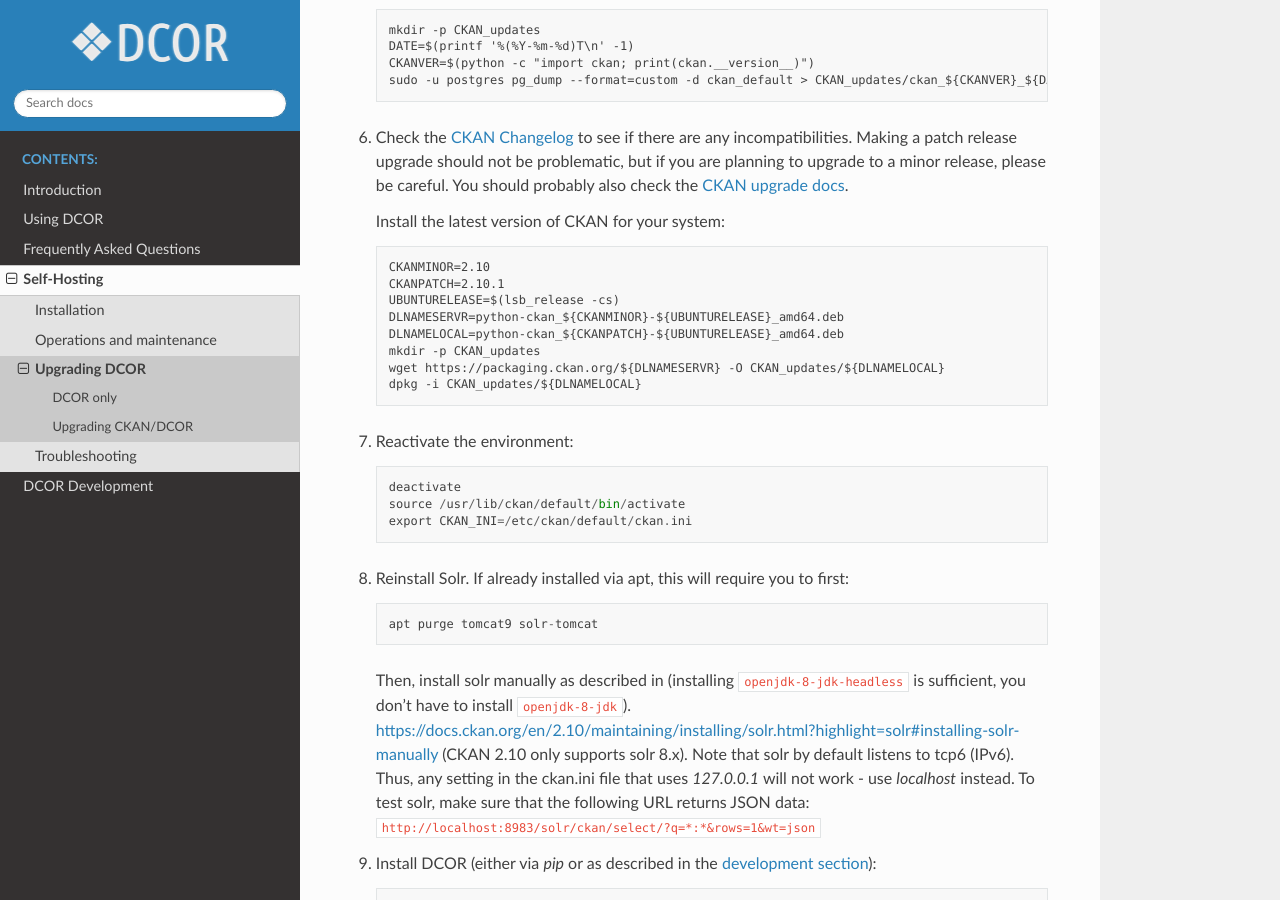
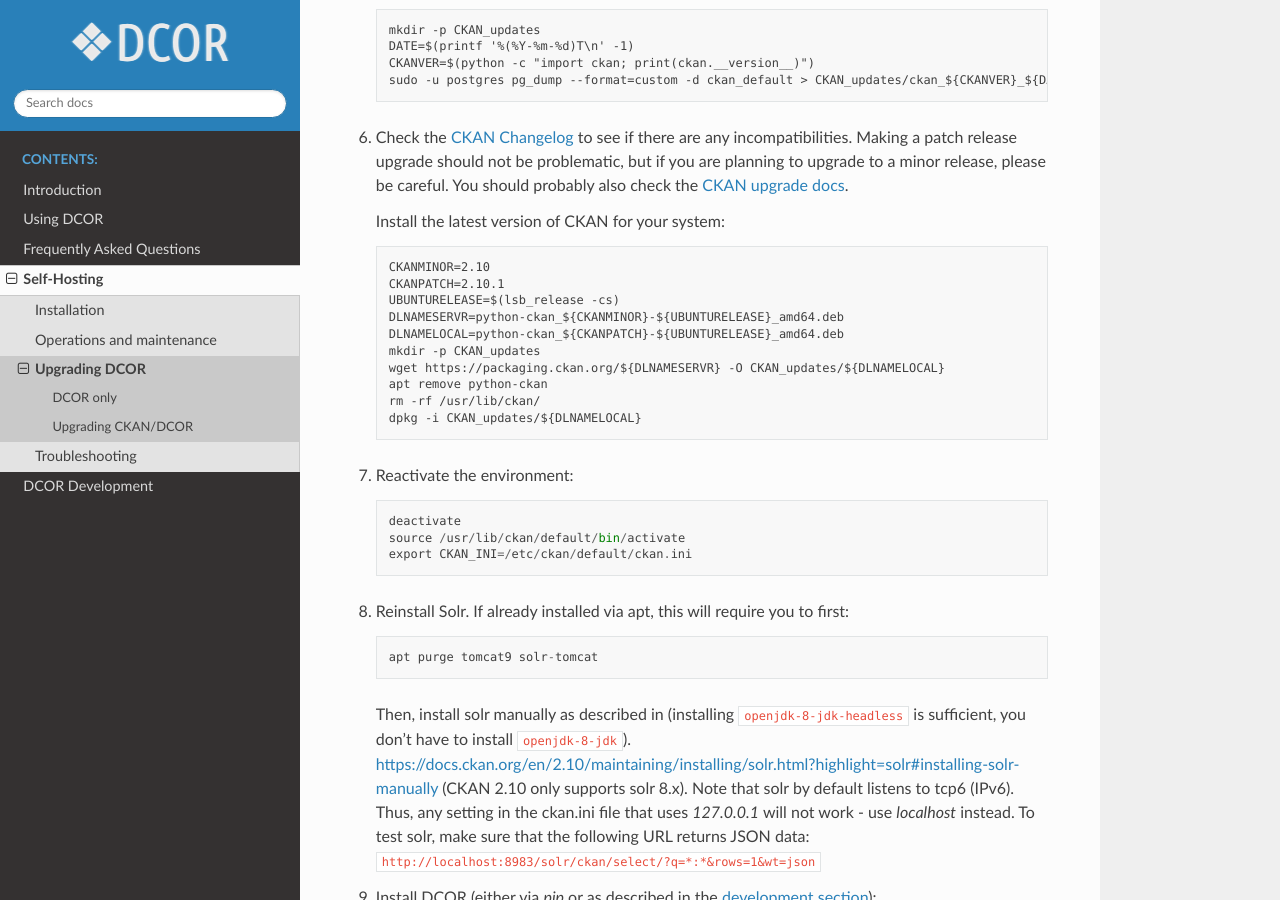
Before and after one commit to DCOR-dev/dcor-docs, a Sphinx documentation site: the page built from docs/sec_self_hosting/upgrade.rst, in a window 1280 px wide and 900 px high, scrolled down 984 px. Built offline with Sphinx 7.4.7 and the Read the Docs theme 2.0.0, drawn with Linux system fonts in a browser that asks for light colours.

Commit message:
elaborate removing old CKAN install

```diff
--- a/docs/sec_self_hosting/upgrade.rst
+++ b/docs/sec_self_hosting/upgrade.rst
@@ -61,6 +61,8 @@
      DLNAMELOCAL=python-ckan_${CKANPATCH}-${UBUNTURELEASE}_amd64.deb
      mkdir -p CKAN_updates
      wget https://packaging.ckan.org/${DLNAMESERVR} -O CKAN_updates/${DLNAMELOCAL}
+     apt remove python-ckan
+     rm -rf /usr/lib/ckan/
      dpkg -i CKAN_updates/${DLNAMELOCAL}
 
 7. Reactivate the environment::
```
